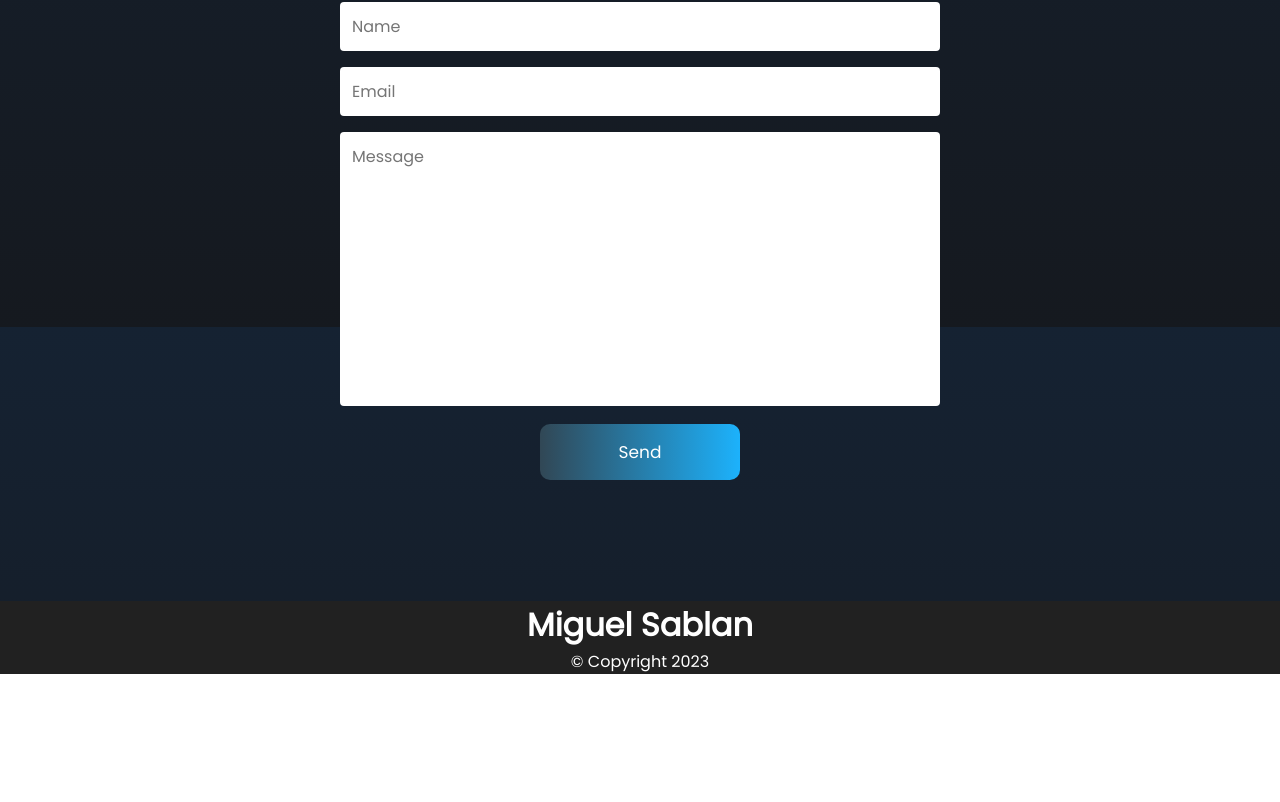
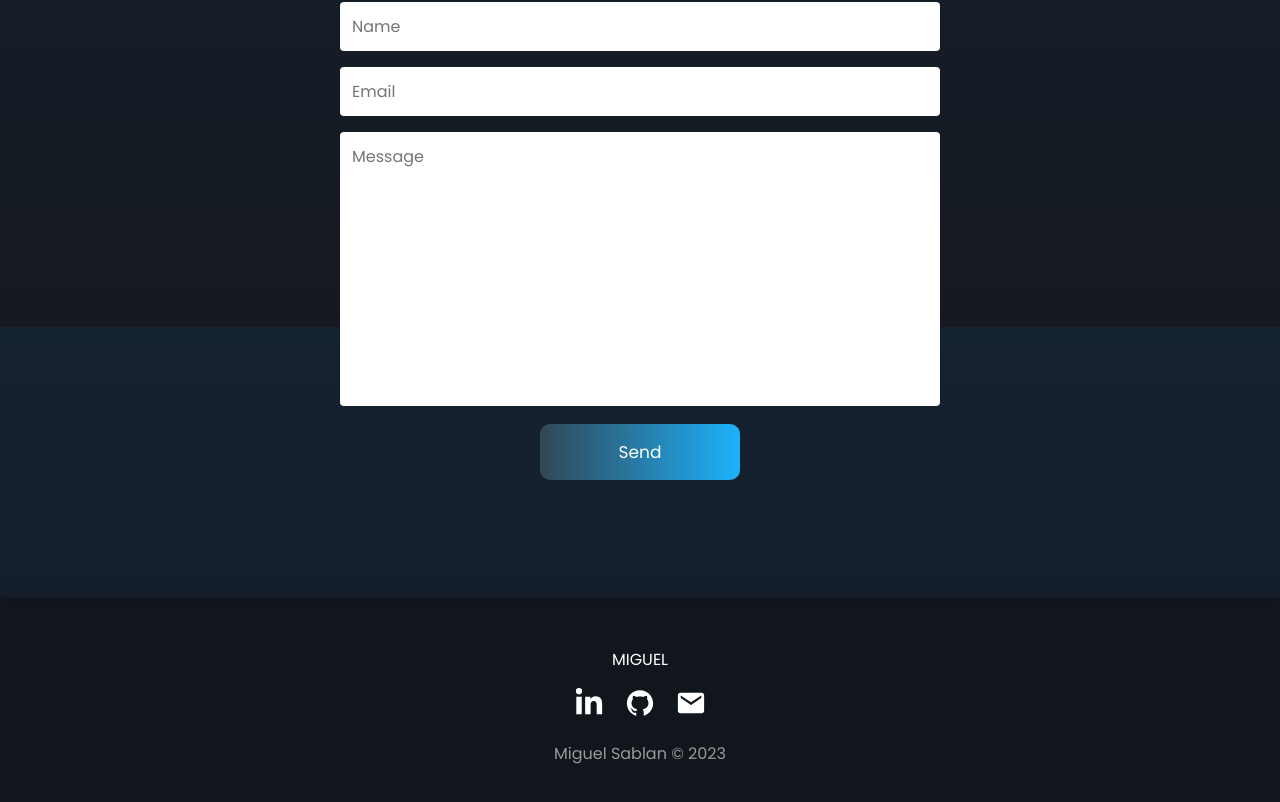
Before and after one commit to miguelSablan/portfolio-reactjs, a React (Create React App) app: page / in a window 1280 px wide. Shown: the part 2873-3675 px from the top of the page. Before the commit the page ends 3547 px from the top, so only its background shows below. Built offline with nearby package versions, Linux system fonts and the light colour scheme.

Commit message:
Created Footer

```diff
--- a/src/components/Footer/Footer.css
+++ b/src/components/Footer/Footer.css
@@ -1,10 +1,21 @@
 .footer-section {
-  background: #212121 none repeat scroll 0 0;
-  position: relative;
-  text-align: center;
+  background: #11161d none repeat scroll 0 0;
   color: var(--color-title);
   display: flex;
+  flex-direction: column;
   align-items: center;
   justify-content: center;
-  flex-direction: column;
+  box-shadow: 0px -4px 3px #00000060;
+  height: auto;
+  padding: 46px;
 }
+
+.footer-icons-container {
+  display: flex;
+  gap: 1.3rem;
+  margin: 16px;
+}
+
+.footer-section p {
+  color: #999;
+}
--- a/src/components/Footer/Footer.jsx
+++ b/src/components/Footer/Footer.jsx
@@ -1,12 +1,43 @@
 import "./Footer.css";
+import { FaLinkedinIn } from "react-icons/fa";
+import { AiFillGithub } from "react-icons/ai";
+import { IoMdMail } from "react-icons/io";
+import { Link } from "react-scroll";
 
 const Footer = () => {
   return (
     <footer className="footer-section">
-      <h1>Miguel Sablan</h1>
-      <p>&copy; Copyright 2023</p>
+      <Link class="logo" to="home" smooth duration={500}>
+        MIGUEL
+      </Link>
 
-      <div className="projects-container"></div>
+      <div className="footer-icons-container">
+        <a
+          href="https://www.linkedin.com/in/miguel-sablan"
+          target="_blank"
+          className="icon-container"
+        >
+          <FaLinkedinIn size="30px" />
+        </a>
+
+        <a
+          href="https://www.github.com/miguelSablan"
+          target="_blank"
+          className="icon-container"
+        >
+          <AiFillGithub size="30px" />
+        </a>
+
+        <a
+          href="mailto:msabl005@fiu.edu"
+          target="_blank"
+          className="icon-container"
+        >
+          <IoMdMail size="30px" />
+        </a>
+      </div>
+
+      <p>Miguel Sablan &copy; 2023</p>
     </footer>
   );
 };
```
